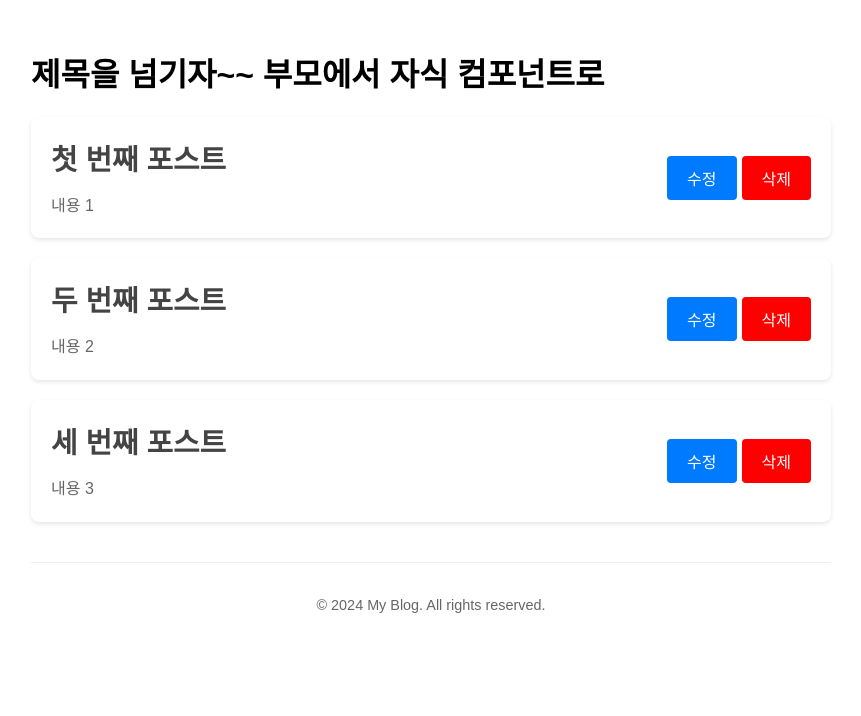
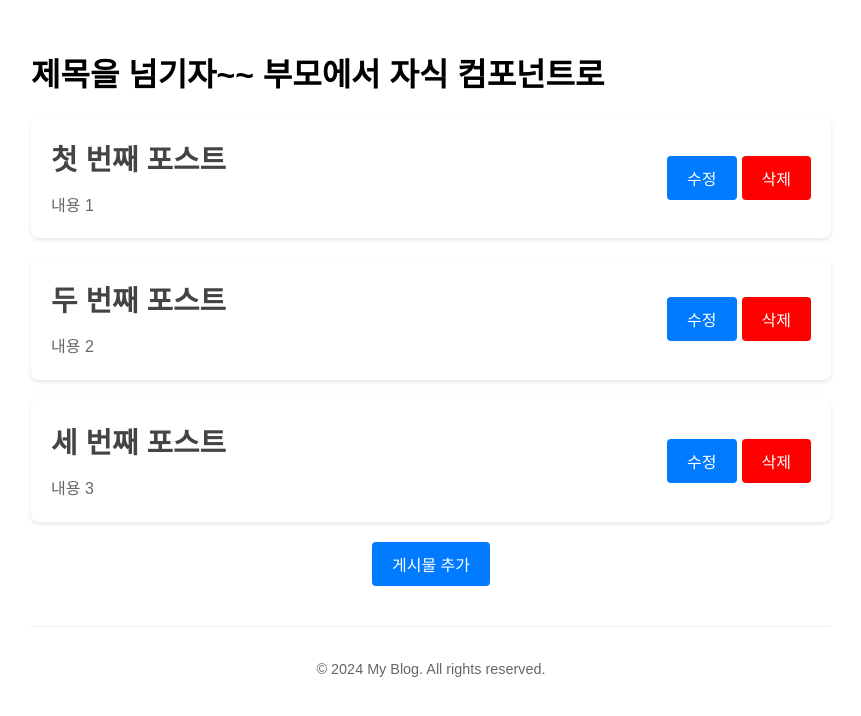
Before and after one commit to box3101/ReacyStudy-v2, a React (Create React App) app: page / in a window 1280 px wide. Shown: the top 716 px of the page, without its empty margins (209-1070 px from the left). Built offline with nearby package versions, Linux system fonts and the light colour scheme.

Commit message:
게시물 추가 숙제제

```diff
--- a/src/components/Card.jsx
+++ b/src/components/Card.jsx
@@ -17,9 +17,9 @@ function Card() {
   }
 
   // 취소 버튼을 눌렀을때 다시 수정 버튼 보이게 하는 함수
-  const handleCancle = () =>{
-    const updatePostStates = posts.map((item)=>{
-      return {...item , state : false}
+  const handleCancle = () => {
+    const updatePostStates = posts.map((item) => {
+      return { ...item, state: false }
     })
     setPosts(updatePostStates);
   }
@@ -52,12 +52,25 @@ function Card() {
   }
 
   // 삭제 클릭 시 내가 누른 게시물 삭제
-  const handleDelete = (id) =>{
-    const updatePosts = posts.filter((item)=>{
+  const handleDelete = (id) => {
+    const updatePosts = posts.filter((item) => {
       return id !== item.id
     })
     setPosts(updatePosts)
   }
+
+  // 게시물 추가 클릭 시 내가원하는 게시물 추가
+  const handleAddPost = () => {
+    const newPost = {
+      id : 4,
+      title: "네 번째 포스트",
+      content: "내용 4",
+      state: false
+    }
+    const updatePosts = posts
+    setPosts([...posts , newPost])
+  }
+
 
   return (
     <>
@@ -73,7 +86,7 @@ function Card() {
                 <input placeholder="값을 입려해주세요" onChange={handleInput} type="text" />
                 <div className="btn-wrp">
                   <button onClick={() => { handleChangeCnt(post.id) }}>저장</button>
-                  <button onClick={()=>{handleCancle()}} className="cancle">취소</button>
+                  <button onClick={() => { handleCancle() }} className="cancle">취소</button>
                 </div>
               </div>
               :
@@ -84,6 +97,9 @@ function Card() {
           }
         </article>
       ))}
+      <div className="bottom tac">
+        <button onClick={() => handleAddPost()}>게시물 추가</button>
+      </div>
     </>
   );
 }
--- a/src/index.css
+++ b/src/index.css
@@ -110,3 +110,6 @@ button:hover {
 .cancle{
   background: red;
 }
+.tac{
+  text-align: center;
+}
```
